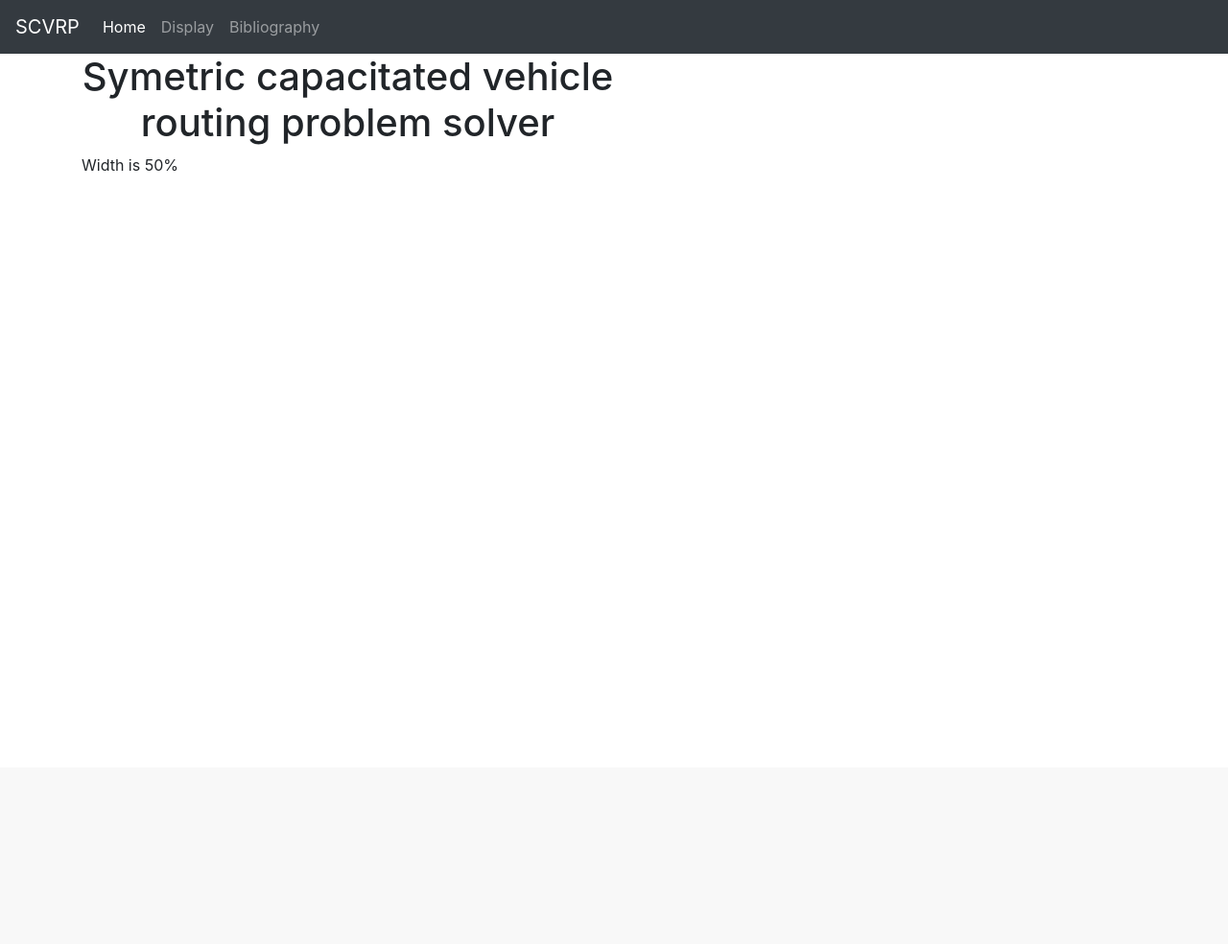
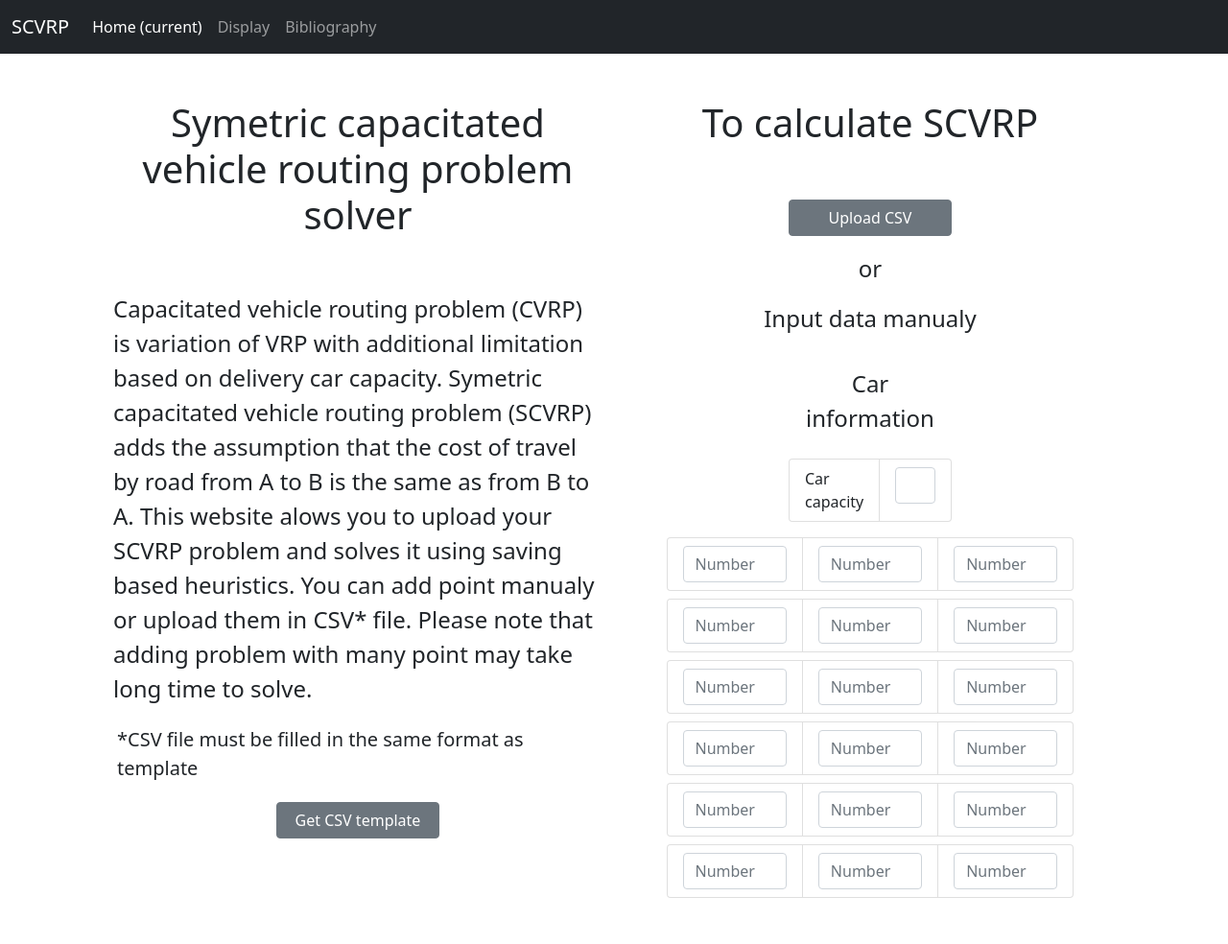
Before and after one commit to michabaron98/CVRP_inz_systemow, a Flask app: page / in a window 1280 px wide. Shown: the whole page at 96% size. Before the commit the page ends 178 px from the top, so only its background shows below. Run offline with Flask 2, Linux system fonts and the light colour scheme; some libraries are stand-ins or nearby versions.

Commit message:
Home Page Update

```diff
--- a/website/templates/index.html
+++ b/website/templates/index.html
@@ -5,19 +5,20 @@
     <meta http-equiv="X-UA-Compatible" content="IE=edge">
     <meta name="viewport" content="width=device-width, initial-scale=1.0">
     <title>SCVRP</title>
-    <link rel="stylesheet" href="https://maxcdn.bootstrapcdn.com/bootstrap/4.0.0/css/bootstrap.min.css" integrity="sha384-Gn5384xqQ1aoWXA+058RXPxPg6fy4IWvTNh0E263XmFcJlSAwiGgFAW/dAiS6JXm" crossorigin="anonymous">
+    <link href="https://cdn.jsdelivr.net/npm/bootstrap@5.0.2/dist/css/bootstrap.min.css" rel="stylesheet" integrity="sha384-EVSTQN3/azprG1Anm3QDgpJLIm9Nao0Yz1ztcQTwFspd3yD65VohhpuuCOmLASjC" crossorigin="anonymous">
 </head>
 <body>
+  <!-- NAVBAR -->
   <nav class="navbar navbar-expand-lg navbar-dark bg-dark">
+    <div class="container-fluid">
       <a class="navbar-brand" href="#">SCVRP</a>
-        <button class="navbar-toggler" type="button" data-toggle="collapse" data-target="#navbarSupportedContent" aria-controls="navbarSupportedContent" aria-expanded="false" aria-label="Toggle navigation">
+      <button class="navbar-toggler" type="button" data-bs-toggle="collapse" data-bs-target="#navbarSupportedContent" aria-controls="navbarSupportedContent" aria-expanded="false" aria-label="Toggle navigation">
         <span class="navbar-toggler-icon"></span>
       </button>
-
       <div class="collapse navbar-collapse" id="navbarSupportedContent">
-          <ul class="navbar-nav mr-auto">
-            <li class="nav-item active">
-              <a class="nav-link" href="/">Home <span class="sr-only">(current)</span></a>
+        <ul class="navbar-nav me-auto mb-2 mb-lg-0">
+        <li class="nav-item">
+          <a class="nav-link active" href="/">Home <span class="sr-only">(current)</span></a>
         </li>
         <li class="nav-item">
           <a class="nav-link" href="#">Display</a>
@@ -25,14 +26,124 @@
         <li class="nav-item">
           <a class="nav-link" href="#">Bibliography</a>
         </li>
+      </div>
+    </div>
+  </nav>
+
+  <div class="container p-5">
+    <div class="row ">
+      </div>
+    <div class="row align-items-start ">
+      <div class="col">
+        <h1 class="text-center">Symetric capacitated vehicle routing problem solver</h1>
+        <p class="text-break pt-5 fs-4">
+          Capacitated vehicle routing problem (CVRP) is variation of VRP with additional limitation based on delivery car capacity. Symetric capacitated vehicle routing problem (SCVRP) adds the assumption that the cost of travel by road from A to B is the same as from B to A. This website alows you to upload your SCVRP problem and solves it using saving based heuristics. You can add point manualy or upload them in CSV* file.
+
+          Please note that adding problem with many point may take long time to solve.
+        </p>
+
+        <p class="text-break p-1 fs-5">
+          *CSV file must be filled in the same format as template
+        </p>
+        <div class="d-grid gap-2 col-4 mx-auto">
+          <button type="button" class="btn btn-secondary" id="getCSVButton">
+            Get CSV template
+          </button>
+        </div>
+      </div>
+      <div class="col">
+        <h1 class="text-center">To calculate SCVRP</h1>
+        <div class="pt-5 d-grid gap-2 col-4 mx-auto">
+          <button type="button" class="btn btn-secondary" id="uploadCSVButton">
+            Upload CSV
+          </button>
+        </div>
+          <p class="text-center pt-3 fs-4">or</p>
+          <p class="text-center fs-4">
+            Input data manualy
+          </p>
+          <div class="d-grid gap-2 col-4 mx-auto">
+            <p class="text-center pt-3 fs-4">Car information</p>
+            <ul class="list-group list-group-horizontal pb-3">
+              <li class="list-group-item">
+                Car capacity
+              </li>
+              <li class="list-group-item">
+                <input type="number" class="form-control" id="numberOfVehicles" placeholder="Number of vehicles">
+              </li>
             </ul>
             </div>
-      </nav>
-      <div class = "container">
-        <div class = "w-50">
-          <h1 class="text-center">Symetric capacitated vehicle routing problem solver</h1>
+          <div class="d-grid gap-2 col-10 mx-auto">
+
+            <ul class="list-group list-group-horizontal">
+              <li class="list-group-item">
+                <input type="number" class="form-control" id="numberOfVehicles" placeholder="Number of vehicles">
+              </li>
+              <li class="list-group-item">
+                <input type="number" class="form-control" id="numberOfVehicles" placeholder="Number of vehicles">
+              </li>
+              <li class="list-group-item">
+                <input type="number" class="form-control" id="numberOfVehicles" placeholder="Number of vehicles">
+              </li>
+            </ul>
+            <ul class="list-group list-group-horizontal">
+              <li class="list-group-item">
+                <input type="number" class="form-control" id="numberOfVehicles" placeholder="Number of vehicles">
+              </li>
+              <li class="list-group-item">
+                <input type="number" class="form-control" id="numberOfVehicles" placeholder="Number of vehicles">
+              </li>
+              <li class="list-group-item">
+                <input type="number" class="form-control" id="numberOfVehicles" placeholder="Number of vehicles">
+              </li>
+            </ul>
+            <ul class="list-group list-group-horizontal">
+              <li class="list-group-item">
+                <input type="number" class="form-control" id="numberOfVehicles" placeholder="Number of vehicles">
+              </li>
+              <li class="list-group-item">
+                <input type="number" class="form-control" id="numberOfVehicles" placeholder="Number of vehicles">
+              </li>
+              <li class="list-group-item">
+                <input type="number" class="form-control" id="numberOfVehicles" placeholder="Number of vehicles">
+              </li>
+            </ul>
+            <ul class="list-group list-group-horizontal">
+              <li class="list-group-item">
+                <input type="number" class="form-control" id="numberOfVehicles" placeholder="Number of vehicles">
+              </li>
+              <li class="list-group-item">
+                <input type="number" class="form-control" id="numberOfVehicles" placeholder="Number of vehicles">
+              </li>
+              <li class="list-group-item">
+                <input type="number" class="form-control" id="numberOfVehicles" placeholder="Number of vehicles">
+              </li>
+            </ul>
+            <ul class="list-group list-group-horizontal">
+              <li class="list-group-item">
+                <input type="number" class="form-control" id="numberOfVehicles" placeholder="Number of vehicles">
+              </li>
+              <li class="list-group-item">
+                <input type="number" class="form-control" id="numberOfVehicles" placeholder="Number of vehicles">
+              </li>
+              <li class="list-group-item">
+                <input type="number" class="form-control" id="numberOfVehicles" placeholder="Number of vehicles">
+              </li>
+            </ul>
+            <ul class="list-group list-group-horizontal">
+              <li class="list-group-item">
+                <input type="number" class="form-control" id="numberOfVehicles" placeholder="Number of vehicles">
+              </li>
+              <li class="list-group-item">
+                <input type="number" class="form-control" id="numberOfVehicles" placeholder="Number of vehicles">
+              </li>
+              <li class="list-group-item">
+                <input type="number" class="form-control" id="numberOfVehicles" placeholder="Number of vehicles">
+              </li>
+          </ul>
         </div>
-        <div class = "w-50">Width is 50%</div>
+      </div>
+    </div>
   </div>
 </body>
 </html>
```
Lines whose indentation alone changed are shown as unchanged.
